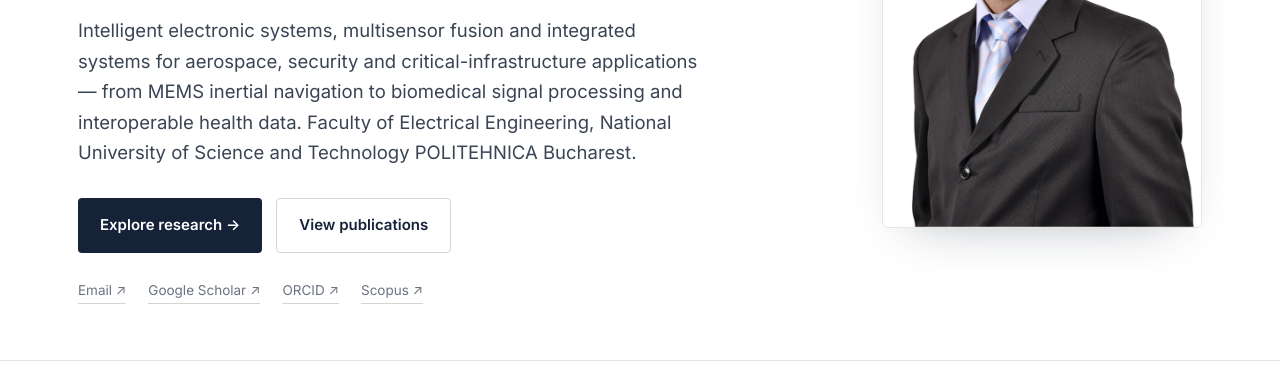
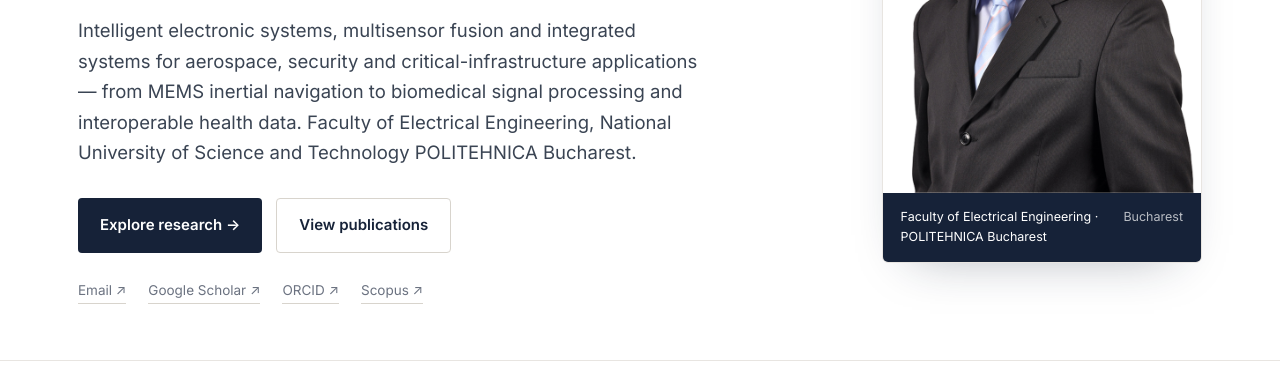
Before and after one commit to felixadochiei/academic-website, a plain HTML site: page index.html in a window 1280 px wide. Shown: the part 418-800 px from the top of the page. Drawn offline with nearby package versions, Linux system fonts and the light colour scheme; a web font is replaced by a local one.

Commit message:
Restore caption bar under photo

```diff
--- a/index.html
+++ b/index.html
@@ -57,7 +57,7 @@
 
   .photo-card{border:1px solid var(--line);border-radius:6px;overflow:hidden;box-shadow:0 20px 50px -30px rgba(22,34,56,.4)}
   .portrait{width:100%;aspect-ratio:25/32;object-fit:cover;object-position:center top;background:#eef1f5}
-  .photo-cap{background:var(--navy);color:#fff;display:none;justify-content:space-between;gap:12px;padding:14px 18px;font-size:12.5px}
+  .photo-cap{background:var(--navy);color:#fff;display:flex;justify-content:space-between;gap:12px;padding:14px 18px;font-size:12.5px}
   .photo-cap span:last-child{color:rgba(255,255,255,.7);white-space:nowrap}
 
   .stats{border-top:1px solid var(--line);border-bottom:1px solid var(--line);padding:40px 0}
```
